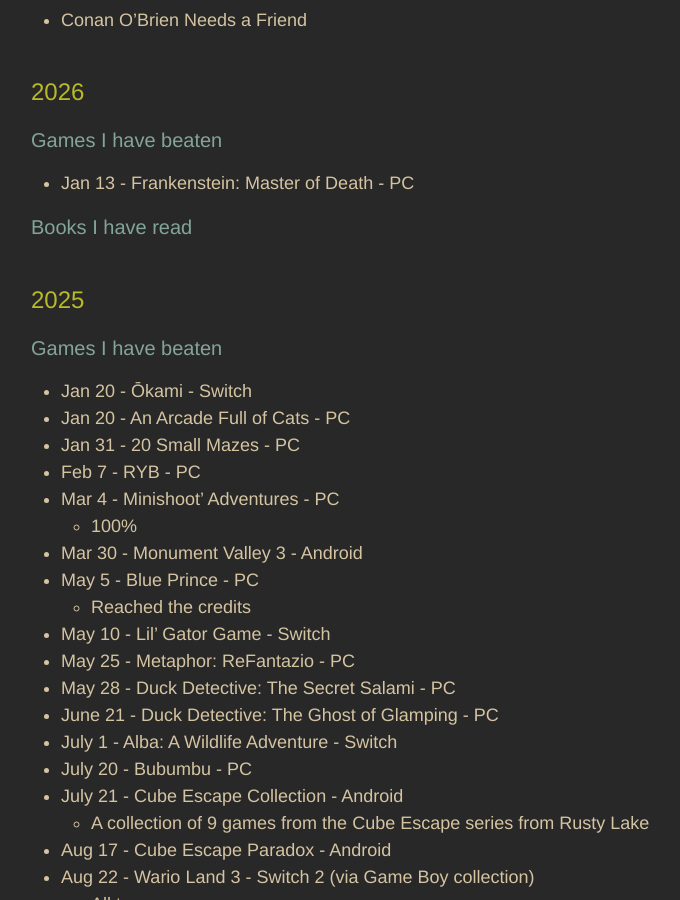
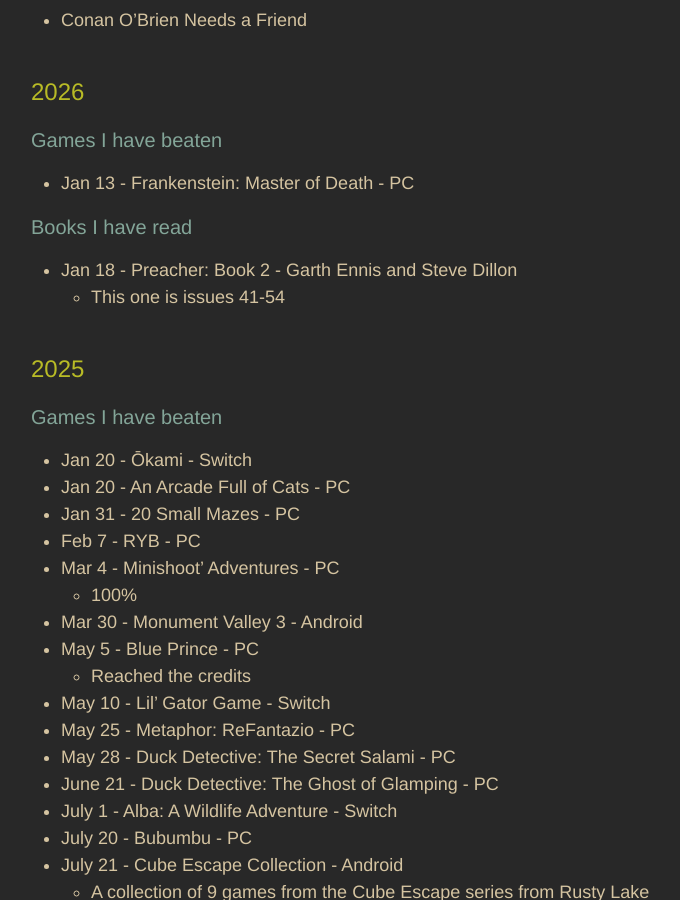
Before and after one commit to adkinsrs/sadkins_site, a Jekyll site: the page built from misc.md, in a window 1280 px wide and 900 px high, scrolled down 443 px. Shown: the whole window, without its empty margins (239-919 px from the left). Built offline with Jekyll 4.4.1, drawn with Linux system fonts in a browser that asks for light colours.

Commit message:
read a book

```diff
--- a/misc.md
+++ b/misc.md
@@ -23,6 +23,9 @@
 * Jan 13 - Frankenstein: Master of Death - PC
 
 ### Books I have read
+
+* Jan 18 - Preacher: Book 2 - Garth Ennis and Steve Dillon
+  * This one is issues 41-54
 
 ## 2025
 
```
